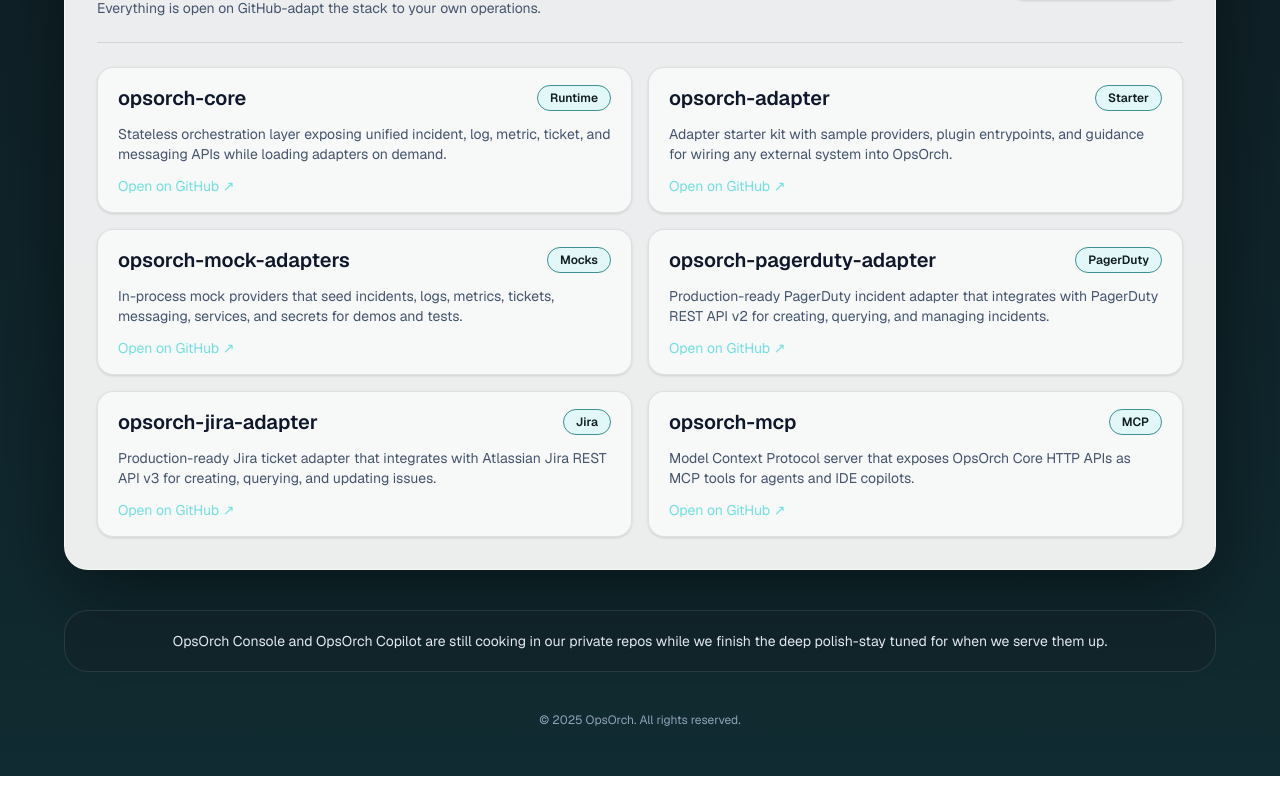
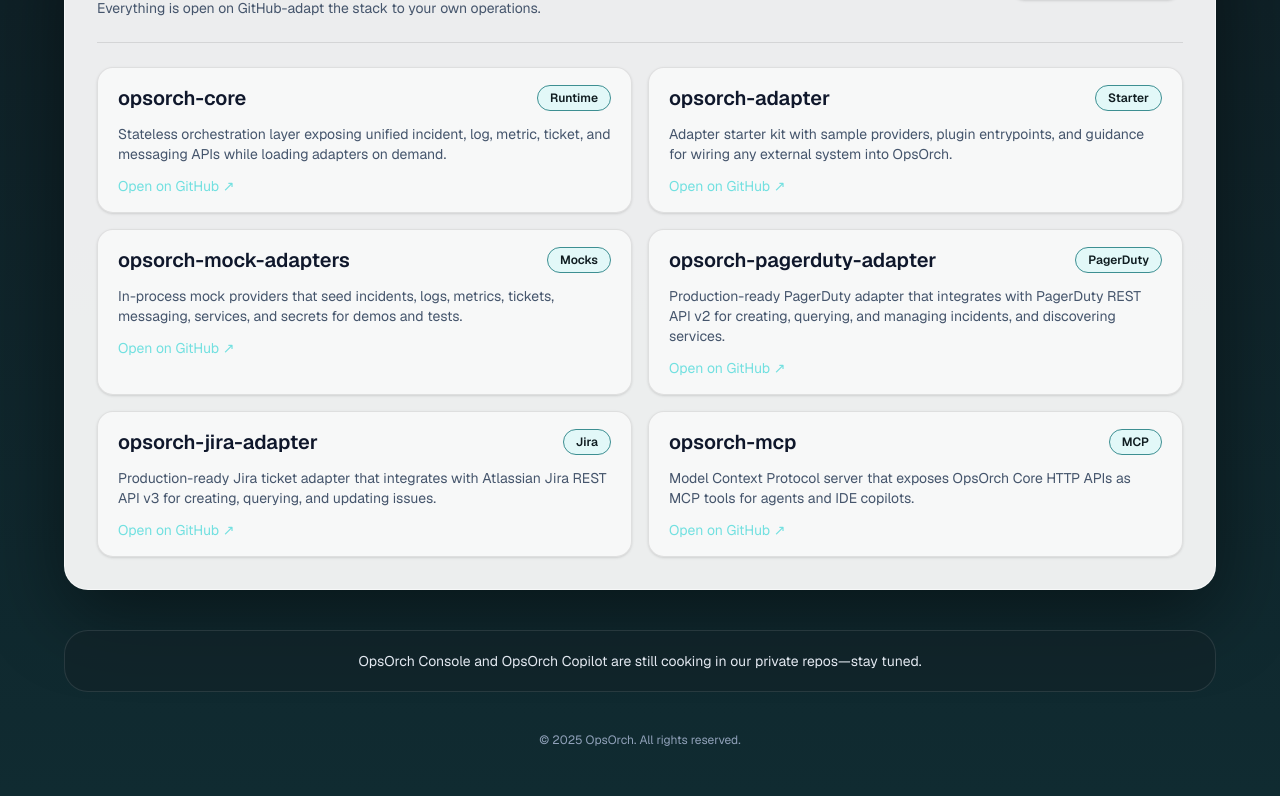
Before and after one commit to OpsOrch/opsorch-com, a Next.js app: page / in a window 1280 px wide. Shown: the part 790-1586 px from the top of the page. Built offline with nearby package versions, Linux system fonts and the light colour scheme.

Commit message:
Updated pagerduty adapter description

```diff
--- a/app/page.tsx
+++ b/app/page.tsx
@@ -23,7 +23,7 @@
   },
   {
     name: "opsorch-pagerduty-adapter",
-    description: "Production-ready PagerDuty incident adapter that integrates with PagerDuty REST API v2 for creating, querying, and managing incidents.",
+    description: "Production-ready PagerDuty adapter that integrates with PagerDuty REST API v2 for creating, querying, and managing incidents, and discovering services.",
     focus: "PagerDuty",
   },
   {
@@ -140,7 +140,7 @@
 
           <section className="rounded-3xl border border-white/10 bg-[#122328]/70 px-6 py-5 text-center text-sm text-slate-200">
             <p>
-              OpsOrch Console and OpsOrch Copilot are still cooking in our private repos while we finish the deep polish-stay tuned for when we serve them up.
+              OpsOrch Console and OpsOrch Copilot are still cooking in our private repos—stay tuned.
             </p>
           </section>
 
```
